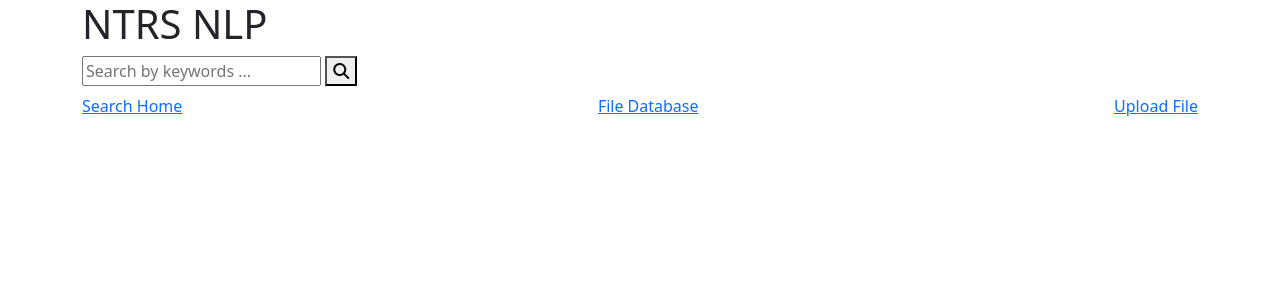
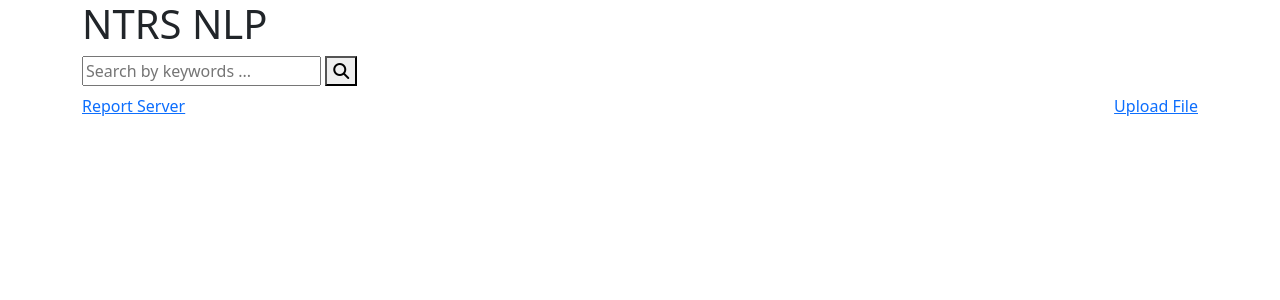
Before and after one commit to NickNaskida/NTRS-NLP, a Flask app: template app/src/modules/main/templates/main/index.html in a window 1280 px wide. Shown: the top 300 px of the page. Run offline with Flask 2, Linux system fonts and the light colour scheme; the template is opened without the code that fills it, so the values that code supplies are empty; parts of the project's set-up code (start-up, migrations or seed data) failed here and were passed over; some libraries are stand-ins or nearby versions.

Commit message:
feat: add upload page
- refactor project
- add upload page

```diff
--- a/app/src/app.py
+++ b/app/src/app.py
@@ -7,7 +7,8 @@ from src.extensions import extensions, extensions_with_db
 
 def import_models() -> None:
     """Import models here for Flask-Migrate to work."""
-    pass
+    from src.modules.upload.models import FileModel
+
 
 def register_extensions(app: Flask) -> None:
     """Register Flask extensions."""
--- a/app/src/modules/main/templates/main/index.html
+++ b/app/src/modules/main/templates/main/index.html
@@ -1,63 +1,14 @@
 {% extends 'base.html' %}
 
-{% block title %}Home | NTRS NLP{% endblock %}
+{% block title %}File Server | NTRS NLP{% endblock %}
 
 {% block content %}
     <h1>NTRS NLP</h1>
     <section class="search">
-        <form action="/" method="POST" class="search_form">
-            <input type="text" name="query" placeholder="Search by keywords ..." required>
+        <form action="/" method="POST" class="search_form" id="search_form">
+            <input type="text" name="query" id="search_input" placeholder="Search by keywords ..." required>
             <button class="search_butt" type="submit"><i class="fa-solid fa-magnifying-glass"></i></button>
         </form>
     </section>
-    <nav class="navbar">
-        <a href="{{ url_for('main.index') }}">
-            <div class="nav_link">
-                <div class="nav_link_icon">
-                    <lord-icon
-                        src="https://cdn.lordicon.com/msoeawqm.json"
-                        trigger="hover"
-                        colors="primary:#112d4e,secondary:#3f72af"
-                        stroke="65"
-                        style="width:40px;height:40px">
-                    </lord-icon>
-                </div>
-                <div class="nav_link_title">
-                    Search Home
-                </div>
-            </div>
-        </a>
-        <a href="">
-            <div class="nav_link">
-                <div class="nav_link_icon">
-                    <lord-icon
-                        src="https://cdn.lordicon.com/bbnkwdur.json"
-                        trigger="morph"
-                        colors="primary:#112d4e,secondary:#3f72af"
-                        stroke="65"
-                        style="width:40px;height:40px">
-                    </lord-icon>
-                </div>
-                <div class="nav_link_title">
-                    File Database
-                </div>
-            </div>
-        </a>
-        <a href="">
-            <div class="nav_link">
-                <div class="nav_link_icon">
-                    <lord-icon
-                        src="https://cdn.lordicon.com/nocovwne.json"
-                        trigger="hover"
-                        colors="primary:#112d4e,secondary:#3f72af"
-                        stroke="65"
-                        style="width:40px;height:40px">
-                    </lord-icon>
-                </div>
-                <div class="nav_link_title">
-                    Upload File
-                </div>
-            </div>
-        </a>
-    </nav>
+    {% include('nav.html') %}
 {% endblock %}
--- /dev/null
+++ b/app/src/templates/nav.html
@@ -0,0 +1,34 @@
+<nav class="navbar">
+    <a href="{{ url_for('main.index') }}">
+        <div class="nav_link {% if request.endpoint == 'main.index' %}nav_link__active{% endif %}">
+            <div class="nav_link_icon">
+                <lord-icon
+                    src="https://cdn.lordicon.com/wrprwmwt.json"
+                    trigger="morph"
+                    colors="primary:#112d4e,secondary:#3f72af"
+                    stroke="65"
+                    style="width:45px;height:45px">
+                </lord-icon>
+            </div>
+            <div class="nav_link_title">
+                Report Server
+            </div>
+        </div>
+    </a>
+    <a href="{{ url_for('upload.upload') }}">
+        <div class="nav_link {% if request.endpoint == 'upload.upload' %}nav_link__active{% endif %}">
+            <div class="nav_link_icon">
+                <lord-icon
+                    src="https://cdn.lordicon.com/nocovwne.json"
+                    trigger="hover"
+                    colors="primary:#112d4e,secondary:#3f72af"
+                    stroke="65"
+                    style="width:45px;height:45px">
+                </lord-icon>
+            </div>
+            <div class="nav_link_title">
+                Upload File
+            </div>
+        </div>
+    </a>
+</nav>
--- a/app/src/utils.py
+++ b/app/src/utils.py
@@ -1,3 +1,4 @@
 from src.modules.main.views import main_blueprint
+from src.modules.upload.views import upload_blueprint
 
-blueprints = [main_blueprint]
+blueprints = [main_blueprint, upload_blueprint]
```
Also changed, not shown: app/src/modules/upload/models.py (added, +10 -0 lines), app/src/modules/upload/templates/upload/upload.html (added, +8 -0 lines), app/src/modules/upload/views.py (added, +15 -0 lines), app/src/static/css/styles.css (+6 -1 lines), app/src/static/js/main.js (+9 -0 lines), app/src/modules/main/__init__.py (added), app/src/modules/upload/__init__.py (added), 1 other file.
